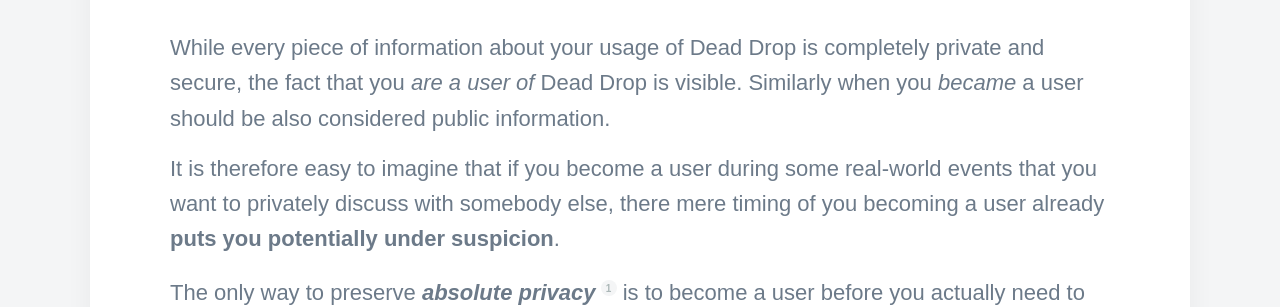
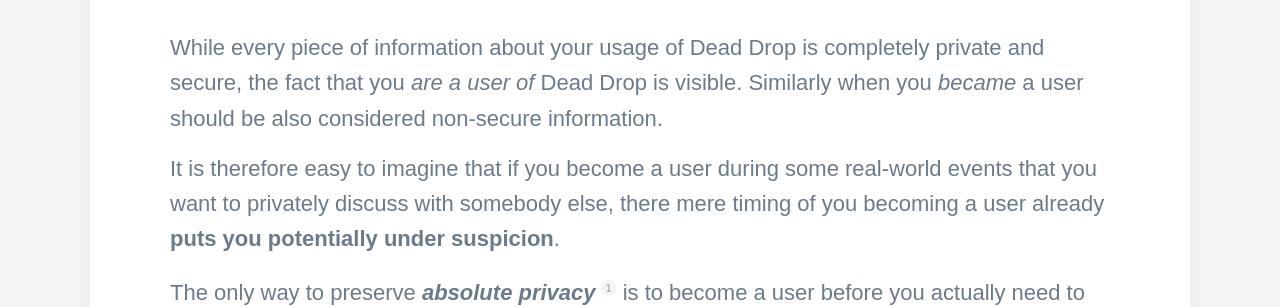
Before and after one commit to crowdymous/crowdymous.github.io, a Jekyll site: the page built from _posts/2020-11-05-subscribe-today.md, in a window 1280 px wide. Shown: the part 612-919 px from the top of the page. Built offline with Jekyll 4.4.1, drawn with Linux system fonts in a browser that asks for light colours; nearby versions of some CDN libraries; some web fonts are replaced.

Commit message:
Correction

```diff
--- a/_posts/2020-11-05-subscribe-today.md
+++ b/_posts/2020-11-05-subscribe-today.md
@@ -10,7 +10,7 @@
 
 While every piece of information about your usage of Dead Drop is completely
 private and secure, the fact that you *are a user of* Dead Drop is visible. Similarly
-when you *became* a user should be also considered public information.
+when you *became* a user should be also considered non-secure information.
 
 It is therefore easy to imagine that if you become a user during some
 real-world events that you want to privately discuss with somebody else,
```
